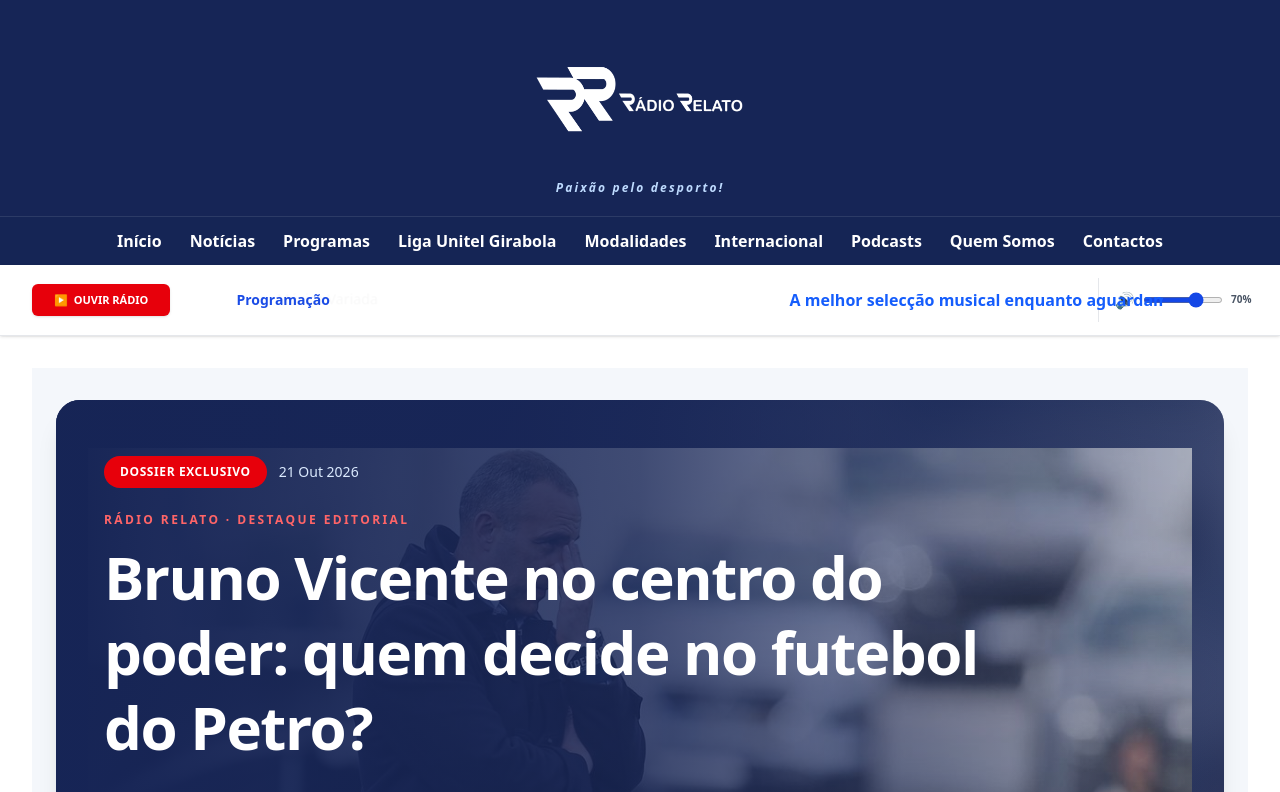
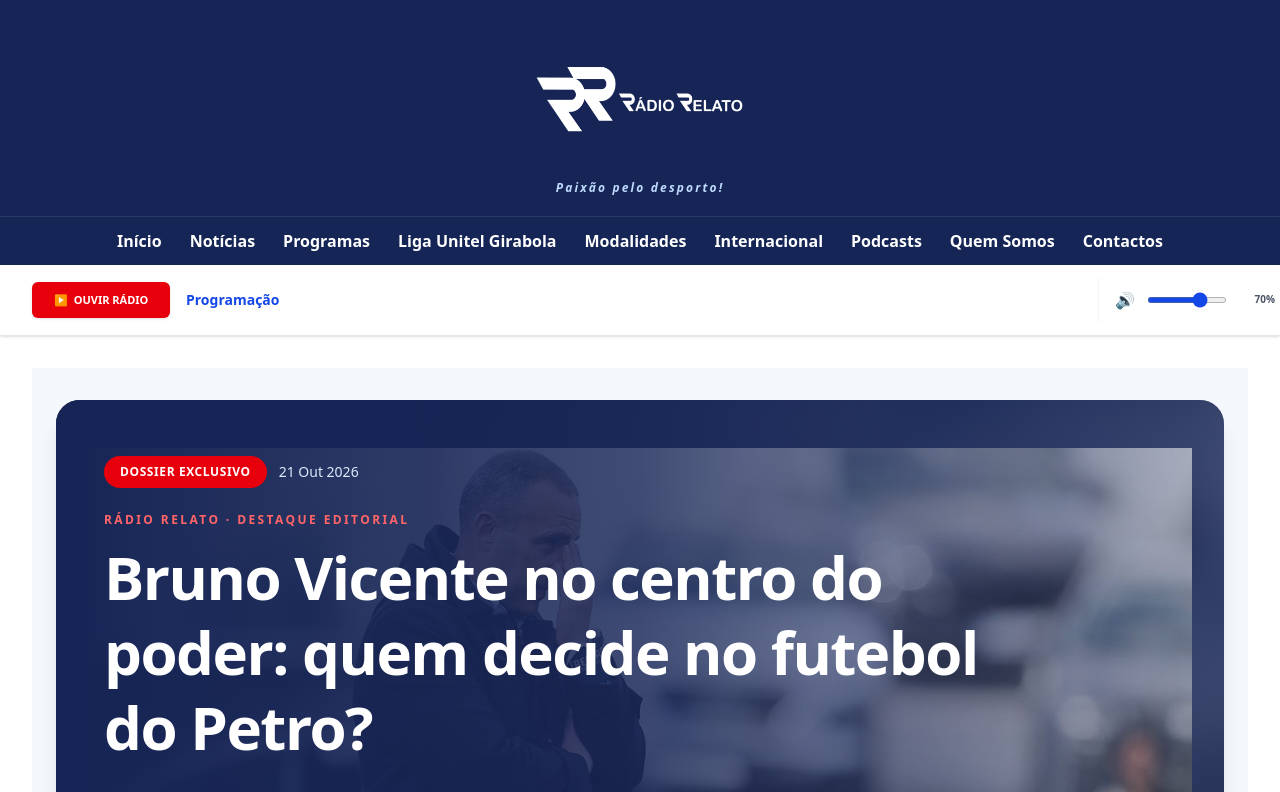
Before and after one commit to Radiorelato83/radiorelato, a Next.js app: page / in a window 1280 px wide. Shown: the top 792 px of the page. Built offline with nearby package versions, Linux system fonts and the light colour scheme.

Commit message:
Corrige posicionamento do slide da rádio

```diff
--- a/components/radio/RadioPanel.tsx
+++ b/components/radio/RadioPanel.tsx
@@ -1,11 +1,7 @@
+
 "use client";
 
-import {
-  useEffect,
-  useLayoutEffect,
-  useRef,
-  useState,
-} from "react";
+import { useCallback, useEffect, useState } from "react";
 import { programs, defaultProgram } from "@/data/programs";
 import { useRadio } from "@/components/providers/RadioProvider";
 
@@ -24,31 +20,17 @@ type SlidePosition = {
 };
 
 function getCurrentProgram(): CurrentProgram {
-  const now = new Date();
-
-  const luandaParts = new Intl.DateTimeFormat("en-US", {
+  const parts = new Intl.DateTimeFormat("en-US", {
     timeZone: "Africa/Luanda",
     weekday: "short",
     hour: "2-digit",
     minute: "2-digit",
     hour12: false,
-  }).formatToParts(now);
+  }).formatToParts(new Date());
 
-  const weekday = luandaParts.find(
-    (part) => part.type === "weekday"
-  )?.value;
-
-  const hour = Number(
-    luandaParts.find(
-      (part) => part.type === "hour"
-    )?.value
-  );
-
-  const minute = Number(
-    luandaParts.find(
-      (part) => part.type === "minute"
-    )?.value
-  );
+  const weekday = parts.find((part) => part.type === "weekday")?.value;
+  const hour = Number(parts.find((part) => part.type === "hour")?.value);
+  const minute = Number(parts.find((part) => part.type === "minute")?.value);
 
   const dayMap: Record<string, number> = {
     Sun: 0,
@@ -60,43 +42,24 @@ function getCurrentProgram(): CurrentProgram {
     Sat: 6,
   };
 
+  const currentMinutes = hour * 60 + minute;
   const currentDay = dayMap[weekday ?? ""];
 
-  const currentMinutes =
-    hour * 60 + minute;
+  for (const program of programs) {
+    const slot = program.schedule.find((item) => {
+      if (item.day !== currentDay) return false;
 
-  for (const program of programs) {
-    const schedule = program.schedule.find((slot) => {
-      if (slot.day !== currentDay) {
-        return false;
-      }
-
-      const [startHour, startMinute] = slot.start
-        .split(":")
-        .map(Number);
-
-      const [endHour, endMinute] = slot.end
-        .split(":")
-        .map(Number);
-
-      const start =
-        startHour * 60 + startMinute;
-
-      const end =
-        endHour * 60 + endMinute;
+      const [sh, sm] = item.start.split(":").map(Number);
+      const [eh, em] = item.end.split(":").map(Number);
 
       return (
-        currentMinutes >= start &&
-        currentMinutes < end
+        currentMinutes >= sh * 60 + sm &&
+        currentMinutes < eh * 60 + em
       );
     });
 
-    if (schedule) {
-      return {
-        ...program,
-        start: schedule.start,
-        end: schedule.end,
-      };
+    if (slot) {
+      return { ...program, start: slot.start, end: slot.end };
     }
   }
 
@@ -104,210 +67,158 @@ function getCurrentProgram(): CurrentProgram {
 }
 
 export default function RadioPanel() {
-  const {
-    isPlaying,
-    toggle,
-    volume,
-    setVolume,
-  } = useRadio();
-
-  const playerRef =
-    useRef<HTMLDivElement>(null);
+  const { isPlaying, toggle, volume, setVolume } = useRadio();
 
   const [currentProgram, setCurrentProgram] =
-    useState<CurrentProgram>(
-      getCurrentProgram()
-    );
+    useState<CurrentProgram>(() => getCurrentProgram());
 
-  const [showProgramInfo, setShowProgramInfo] =
-    useState(false);
-
+  const [showProgramInfo, setShowProgramInfo] = useState(false);
   const [slidePosition, setSlidePosition] =
     useState<SlidePosition | null>(null);
 
+  const updateSlidePosition = useCallback(() => {
+    if (window.innerWidth < 768) {
+      setSlidePosition(null);
+      return;
+    }
+
+    const quemSomosLink = document.getElementById("menu-quem-somos");
+    const programsLink = document.getElementById("menu-programas");
+    const panelContent = document.getElementById("radio-panel-content");
+
+    if (!quemSomosLink || !programsLink || !panelContent) {
+      setSlidePosition(null);
+      return;
+    }
+
+    const quemRect = quemSomosLink.getBoundingClientRect();
+const programsRect = programsLink.getBoundingClientRect();
+const contentRect = panelContent.getBoundingClientRect();
+
+// Limita o slide ao espaço entre "Quem Somos" e "Programas".
+const leftEdge = Math.min(quemRect.right, programsRect.right);
+const rightEdge = Math.max(quemRect.left, programsRect.left);
+
+const left = leftEdge - contentRect.left;
+const width = rightEdge - leftEdge;
+
+    if (width <= 0) {
+      setSlidePosition(null);
+      return;
+    }
+
+    setSlidePosition({ left, width });
+  }, []);
+
   useEffect(() => {
-    const interval = setInterval(() => {
+    const programTimer = window.setInterval(() => {
       setCurrentProgram(getCurrentProgram());
     }, 30000);
 
-    return () => clearInterval(interval);
+    const infoTimer = window.setInterval(() => {
+      setShowProgramInfo((previous) => !previous);
+    }, 3000);
+
+    return () => {
+      window.clearInterval(programTimer);
+      window.clearInterval(infoTimer);
+    };
   }, []);
 
   useEffect(() => {
-    const interval = setInterval(() => {
-      setShowProgramInfo(
-        (previous) => !previous
-      );
-    }, 3000);
-
-    return () => clearInterval(interval);
-  }, []);
-
-  useLayoutEffect(() => {
-    function updateSlidePosition() {
-      const player =
-        playerRef.current;
-
-      const programas =
-        document.getElementById(
-          "menu-programas"
-        );
-
-      const contactos =
-        document.getElementById(
-          "menu-contactos"
-        );
-
-      if (
-        !player ||
-        !programas ||
-        !contactos
-      ) {
-        return;
-      }
-
-      const playerRect =
-        player.getBoundingClientRect();
-
-      const programasRect =
-        programas.getBoundingClientRect();
-
-      const contactosRect =
-        contactos.getBoundingClientRect();
-
-      const left =
-        programasRect.left -
-        playerRect.left;
-
-      const right =
-        contactosRect.right -
-        playerRect.left;
-
-      const width =
-        right - left;
-
-      if (width > 0) {
-        setSlidePosition({
-          left,
-          width,
-        });
-      }
-    }
-
     updateSlidePosition();
 
-    const frame =
-      requestAnimationFrame(
-        updateSlidePosition
-      );
+    const observer = new ResizeObserver(updateSlidePosition);
+    observer.observe(document.body);
 
-    window.addEventListener(
-      "resize",
-      updateSlidePosition
-    );
+    window.addEventListener("resize", updateSlidePosition);
+    window.addEventListener("scroll", updateSlidePosition, true);
+
+    const frame = window.requestAnimationFrame(updateSlidePosition);
 
     return () => {
-      cancelAnimationFrame(frame);
-
-      window.removeEventListener(
-        "resize",
-        updateSlidePosition
-      );
+      observer.disconnect();
+      window.removeEventListener("resize", updateSlidePosition);
+      window.removeEventListener("scroll", updateSlidePosition, true);
+      window.cancelAnimationFrame(frame);
     };
-  }, []);
+  }, [updateSlidePosition]);
 
   function handleVolumeChange(
     event: React.ChangeEvent<HTMLInputElement>
   ) {
-    setVolume(
-      Number(event.target.value)
-    );
+    setVolume(Number(event.target.value));
   }
 
   return (
-    <div className="w-full border-b border-gray-200 bg-white shadow-sm">
     <div
-        ref={playerRef}
-        className="relative mx-auto w-full max-w-[1600px] px-4 md:px-6 lg:px-8"
+      id="radio-panel"
+      className="relative z-50 w-full border-b border-gray-200 bg-white shadow-sm"
     >
-        <div className="flex min-h-[70px] w-full items-center">
-          <div className="flex w-[205px] shrink-0 items-center">
+      <div className="mx-auto w-full max-w-[1600px] px-3 md:px-6 lg:px-8">
+        <div
+          id="radio-panel-content"
+          className="relative flex min-h-[70px] w-full flex-wrap items-center gap-x-4 gap-y-2 py-2 md:flex-nowrap md:py-0"
+        >
+          <div className="flex shrink-0 items-center">
             <button
               type="button"
               onClick={toggle}
-              aria-label={
-                isPlaying
-                  ? "Parar Rádio Relato"
-                  : "Ouvir Rádio Relato"
-              }
-              className={`flex h-8 w-[138px] items-center justify-center gap-1.5 rounded-md text-[11px] font-black leading-none text-white shadow-sm transition-all duration-300 ${
+              aria-label={isPlaying ? "Parar Rádio Relato" : "Ouvir Rádio Relato"}
+              className={`flex h-9 w-[138px] shrink-0 items-center justify-center gap-1.5 rounded-md text-[11px] font-black leading-none text-white shadow-sm transition-colors ${
                 isPlaying
                   ? "bg-blue-700 hover:bg-blue-800"
                   : "bg-red-600 hover:bg-red-700"
               }`}
             >
-              <span className="text-[11px] leading-none">
-                ▶
-              </span>
-
-              <span>
-                OUVIR RÁDIO
-              </span>
+              <span aria-hidden="true">▶</span>
+              <span>{isPlaying ? "A OUVIR" : "OUVIR RÁDIO"}</span>
             </button>
           </div>
 
-          <div className="min-w-0 flex-1 overflow-hidden">
-            <div className="flex w-full min-w-0 items-center">
-              <div className="relative mr-5 flex h-8 w-[190px] shrink-0 items-center overflow-hidden">
+          <div className="relative flex h-9 min-w-0 flex-1 items-center overflow-hidden">
             <div
-                  className={`absolute left-0 flex items-center gap-2 transition-all duration-700 ease-out ${
+              className={`absolute inset-y-0 left-0 flex min-w-0 items-center gap-2 transition-all duration-500 ${
                 showProgramInfo
-                      ? "-translate-x-5 scale-95 opacity-0"
-                      : "translate-x-0 scale-100 opacity-100"
+                  ? "-translate-x-3 opacity-0"
+                  : "translate-x-0 opacity-100"
               }`}
             >
               {isPlaying && (
-                    <span className="relative flex h-2.5 w-2.5 items-center justify-center">
+                <span className="relative flex h-2.5 w-2.5 shrink-0 items-center justify-center">
                   <span className="absolute h-2.5 w-2.5 animate-ping rounded-full bg-red-500 opacity-40" />
                   <span className="relative h-2 w-2 rounded-full bg-red-600" />
                 </span>
               )}
 
               <span
-                    className={`text-sm font-semibold leading-none ${
-                      isPlaying
-                        ? "text-red-600"
-                        : "text-blue-700"
+                className={`truncate text-sm font-semibold ${
+                  isPlaying ? "text-red-600" : "text-blue-700"
                 }`}
               >
-                    {isPlaying
-                      ? "No Ar"
-                      : "Programação"}
+                {isPlaying ? "No Ar" : "Programação"}
               </span>
             </div>
 
             <div
-                  className={`absolute left-0 flex items-center gap-2 transition-all duration-700 ease-out ${
+              className={`absolute inset-y-0 left-0 flex min-w-0 max-w-full items-center gap-2 transition-all duration-500 ${
                 showProgramInfo
-                      ? "translate-x-0 scale-100 opacity-100"
-                      : "translate-x-5 scale-95 opacity-0"
+                  ? "translate-x-0 opacity-100"
+                  : "translate-x-3 opacity-0"
               }`}
             >
-                  <span className="relative flex h-2.5 w-2.5 items-center justify-center">
+              <span className="relative flex h-2.5 w-2.5 shrink-0 items-center justify-center">
                 <span className="absolute h-2.5 w-2.5 animate-pulse rounded-full bg-blue-400 opacity-40" />
                 <span className="relative h-2 w-2 rounded-full bg-blue-600" />
               </span>
 
-                  <span className="truncate text-[15px] font-medium leading-none text-gray-900">
+              <span className="truncate text-sm font-medium text-gray-900">
                 {currentProgram.name}
               </span>
             </div>
           </div>
 
-            </div>
-          </div>
-
-          <div className="flex h-[44px] w-[150px] shrink-0 items-center gap-2 border-l border-gray-200 pl-4">
+          <div className="flex h-9 w-full shrink-0 items-center gap-3 border-t border-gray-100 pt-2 md:h-[44px] md:w-[150px] md:border-l md:border-t-0 md:pl-4 md:pt-0">
             <span
               className="flex h-5 w-5 shrink-0 items-center justify-center text-gray-700"
               aria-hidden="true"
@@ -323,34 +234,46 @@ export default function RadioPanel() {
               value={volume}
               onChange={handleVolumeChange}
               aria-label="Volume da Rádio Relato"
-              className="h-1.5 w-20 cursor-pointer accent-blue-700"
+              className="h-1.5 min-w-0 flex-1 cursor-pointer accent-blue-700 md:w-20 md:flex-none"
             />
 
-            <span className="w-8 text-right text-[10px] font-black text-gray-600">
+            <span className="w-9 shrink-0 text-right text-[10px] font-black text-gray-600">
               {Math.round(volume * 100)}%
             </span>
-          </div>
           </div>
 
           {slidePosition && (
             <div
-            className="pointer-events-none absolute top-1/2 z-10 -translate-y-1/2 overflow-hidden"
+              className="pointer-events-none absolute top-1/2 z-10 hidden -translate-y-1/2 overflow-hidden md:block"
               style={{
                 left: `${slidePosition.left}px`,
                 width: `${slidePosition.width}px`,
               }}
+              aria-label="Informação do programa"
             >
               <div className="marquee-container w-full overflow-hidden">
                 <div
-                key={currentProgram.description}
-                className="marquee-text whitespace-nowrap text-sm font-bold text-blue-600 xl:text-base"
+                  key={currentProgram.description || currentProgram.name}
+                  className="marquee-text whitespace-nowrap text-xs font-bold text-blue-600 md:text-sm"
                 >
-                {currentProgram.description}
+                  {currentProgram.description || currentProgram.name}
                 </div>
               </div>
             </div>
           )}
         </div>
+
+        <div className="border-t border-gray-100 py-2 md:hidden">
+          <div className="marquee-container w-full overflow-hidden">
+            <div
+              key={currentProgram.description || currentProgram.name}
+              className="marquee-text whitespace-nowrap text-xs font-bold text-blue-600"
+            >
+              {currentProgram.description || currentProgram.name}
+            </div>
+          </div>
+        </div>
+      </div>
     </div>
   );
 }
```
Lines whose indentation alone changed are shown as unchanged.
